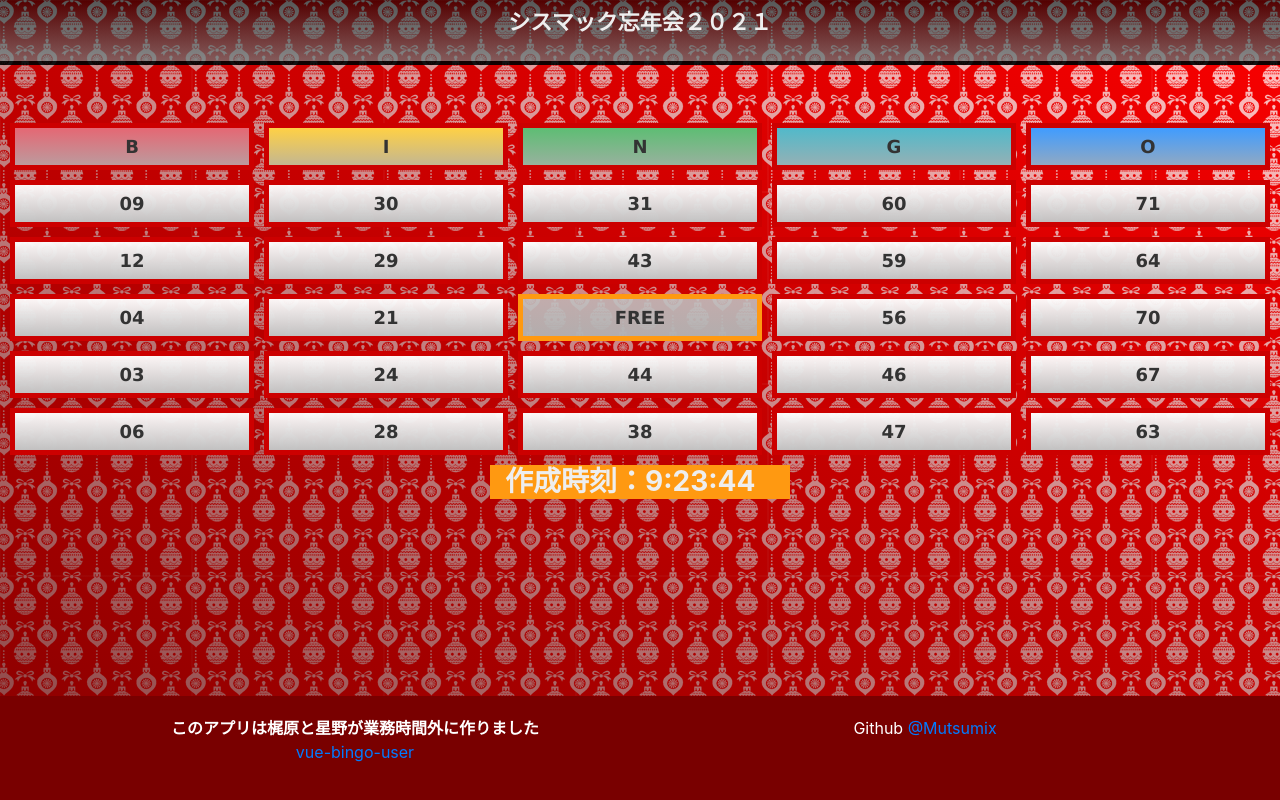
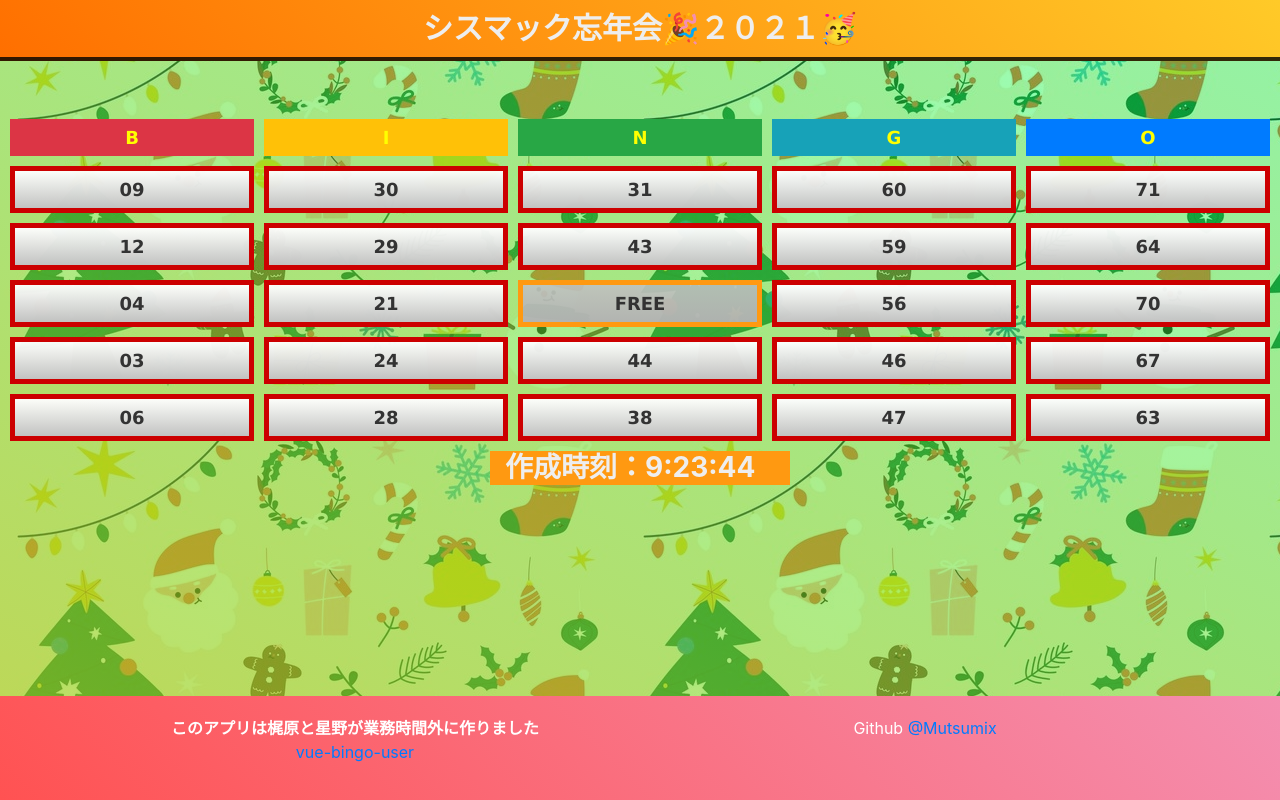
Before and after one commit to Mutsumix/vue-bingo-user, a Vue app: page / in a window 1280 px wide. Built offline with nearby package versions, Linux system fonts and the light colour scheme.

Commit message:
背景や色など見た目をおしゃれにする #4

```diff
--- a/src/App.vue
+++ b/src/App.vue
@@ -9,21 +9,19 @@
 <script>
   import AppHeader from './components/AppHeader'
   import AppFooter from './components/AppFooter'
-  // import Bingo from './components/Bingo'
 
   export default {
     components: {
       AppHeader,
       AppFooter,
-      // Bingo
     }
   }
 </script>
 
 <style>
 body {
-  //background-color: #ab0000;
-  background: url('./assets/bg.png') 192px 192px repeat;
+  /* background-color: #ab0000; */
+  background: url('./assets/bg.jpg')  repeat;
 }
 
 .notouch {
--- a/src/components/AppFooter.vue
+++ b/src/components/AppFooter.vue
@@ -23,7 +23,7 @@
 
 <style>
 footer {
-  background-color: #790000;
+  background: linear-gradient(45deg,#ff5252,#f48fb1);
   color: #fff;
   padding: 20px 0;
   text-align: center;
--- a/src/components/AppHeader.vue
+++ b/src/components/AppHeader.vue
@@ -1,15 +1,14 @@
 <template>
   <header>
-    <p class="mb-0">シスマック忘年会２０２１</p>
-    </p>
+    <p class="m-0">シスマック忘年会🎉２０２１🥳</p>
   </header>
 </template>
 
 <style>
 header {
-  font-family: "Meiryo", Times, serif;
-  background-color: rgba(0, 0, 0, 0.66);
-  background-image: linear-gradient(to top, rgba(180, 180, 180, 0.5), rgba(255, 255, 255, 0));
+  font-family: "メイリオ", "HiraKakuProN-W3", Times, serif;
+  background-color: rgba(0, 255, 85, 0.404);
+  background-image: linear-gradient(45deg,#ff6f00,#ffca28);
   text-align: center;
   border-top: 4px;
   border-bottom: 4px solid rgba(0, 0, 0, 0.8);
@@ -17,7 +16,7 @@ header {
 }
 
 header p {
-  font-size: 22px;
+  font-size: 30px;
   color: #eee;
   font-weight: bold;
 }
--- a/src/components/Bingo.vue
+++ b/src/components/Bingo.vue
@@ -2,19 +2,19 @@
   <div class="notouch py-5">
     <div class="bingo-cards-wrapper" v-if="answers.length > 0">
       <div class="bingo-grid-row">
-        <div class="bingo-card bg-danger">
+        <div class="bingo-card-header bg-danger">
           <p class="mb-0">B</p>
         </div>
-        <div class="bingo-card bg-warning">
+        <div class="bingo-card-header bg-warning">
           <p class="mb-0">I</p>
         </div>
-        <div class="bingo-card bg-success">
+        <div class="bingo-card-header bg-success">
           <p class="mb-0">N</p>
         </div>
-        <div class="bingo-card bg-info">
+        <div class="bingo-card-header bg-info">
           <p class="mb-0">G</p>
         </div>
-        <div class="bingo-card bg-primary">
+        <div class="bingo-card-header bg-primary">
           <p class="mb-0">O</p>
         </div>
       </div>
@@ -81,7 +81,7 @@ export default {
         const user = prompt('おめでとうございます！名前を入力してください');
         const answers = this.answers.filter((a) => a.count === 1);
         const formData = new FormData();
-        formData.append('token', 'xoxb-2070188486354-2843107345683-jiBuB14Jie03YNvjH2JRbqUV');
+        formData.append('token', 'xoxb-2070188486354-2843107345683-rwps3h2eEucCH7TztMAH9Azb');
         formData.append('channel', 'bingo');
         formData.append('text', 'BINGO!! from ' + user + ', '   //ユーザー名
         + answers[0].answer + ', '                              //ビンゴ当たり目
@@ -161,6 +161,28 @@ export default {
   display: flex;
 }
 
+.bingo-card-header {
+  margin: 5px;
+  /* cursor: pointer; */
+  text-align: center;
+  background-color: hsla(0, 0%, 100%, 0.95);
+  /* background-image: linear-gradient(0deg, hsla(0, 0%, 70.6%, .8), hsla(0, 0%, 100%, 0.25)); */
+  /* border: 5px solid #c00; */
+  font-weight: bold;
+  font-family: Lucida Sans Unicode, Lucida Grande, sans-serif;
+  font-size: 18px;
+  word-wrap: break-word;
+  background-repeat: no-repeat;
+  background-position: 50%;
+  background-size: cover;
+  padding: 5px 10px;
+  color: yellow;
+  flex: 1 1 0;
+  display: flex;
+  align-items: center;
+  justify-content: center;
+}
+
 .bingo-card {
   margin: 5px;
   cursor: pointer;
--- a/src/views/Index.vue
+++ b/src/views/Index.vue
@@ -17,7 +17,7 @@ export default {
 
 <style>
 .app-content {
-  background-image: linear-gradient(to top right, rgba(100, 0, 0, 0.7), rgba(250, 0, 0, 0.25));
+  background-image: linear-gradient(to top right, rgba(162, 209, 34, 0.7), rgba(0, 255, 85, 0.404));
   background-size: cover;
 }
 </style>
```
Also changed, not shown: src/assets/bg.jpg (added).
